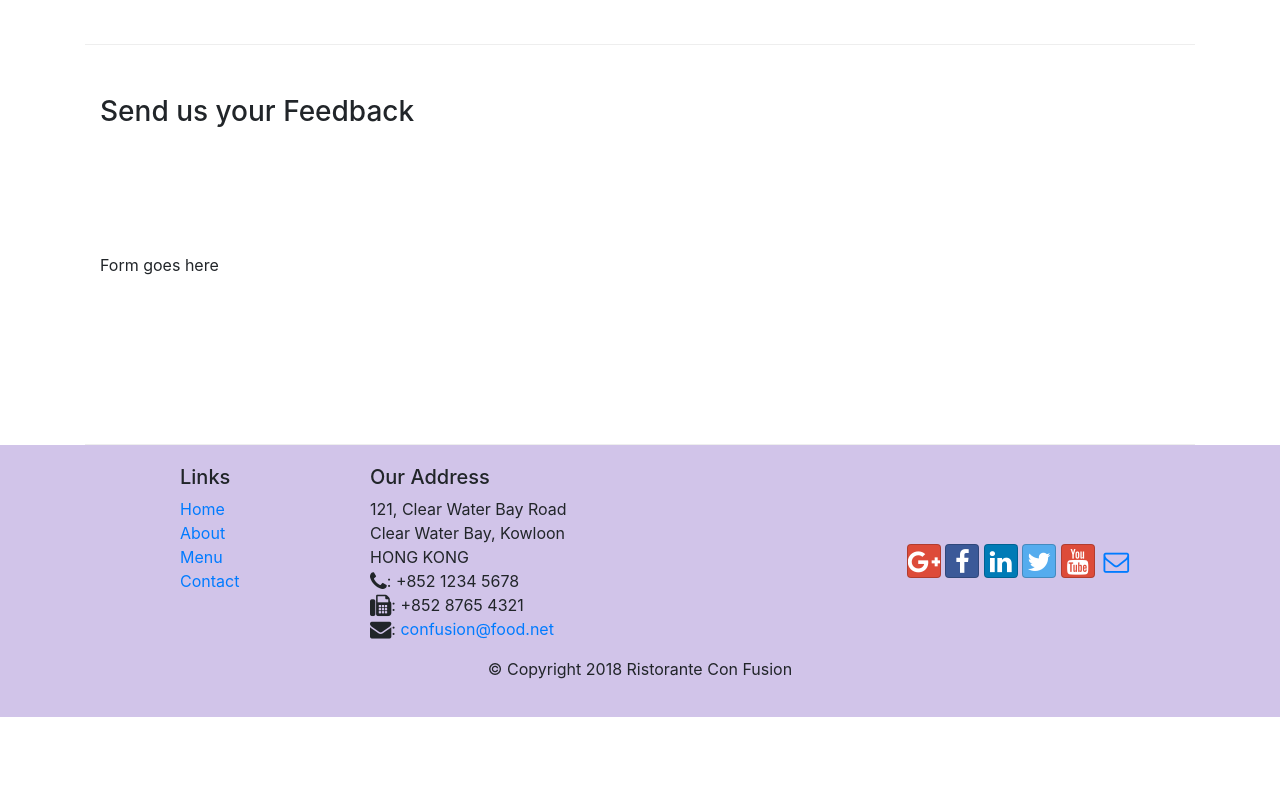
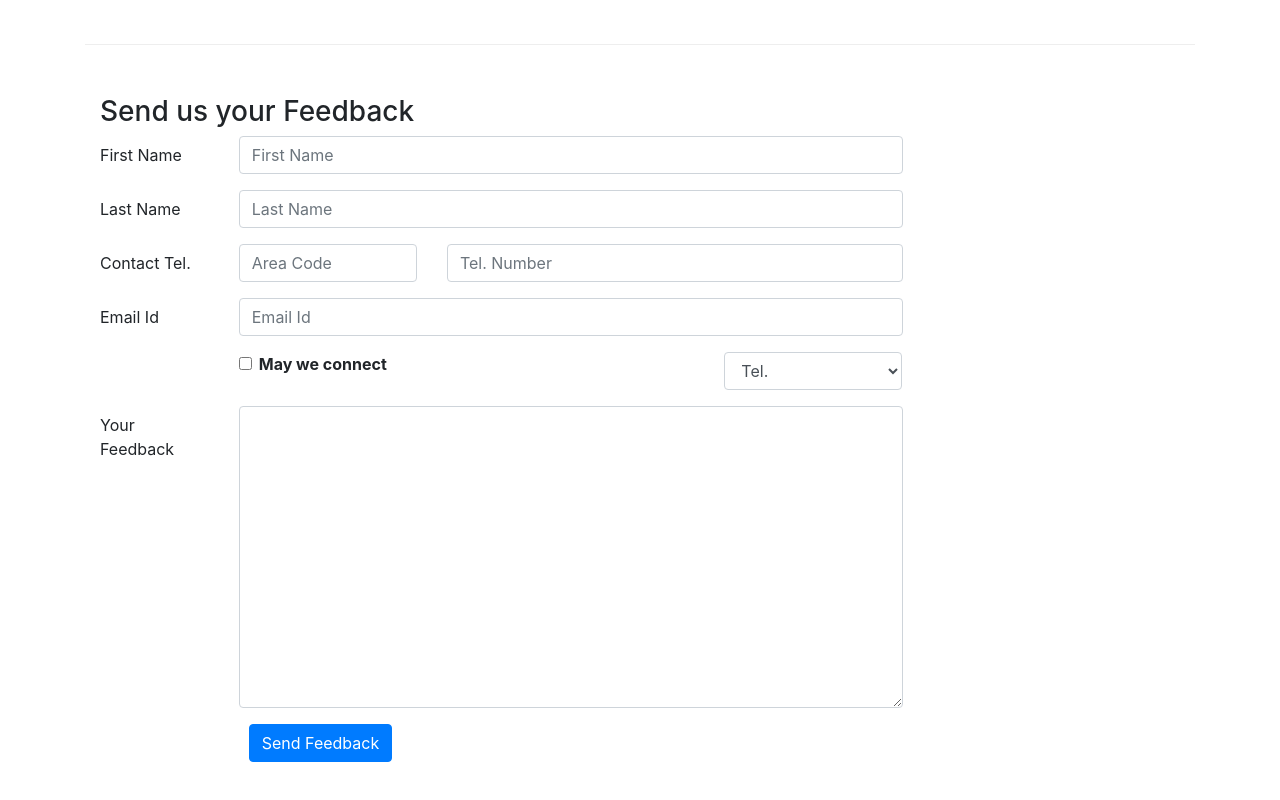
Before and after one commit to YashminTabashum/conFusion, a website: page contactus.html in a window 1280 px wide. Shown: the part 820-1620 px from the top of the page. Before the commit the page ends 1537 px from the top, so only its background shows below. Drawn offline with nearby package versions, Linux system fonts and the light colour scheme.

Commit message:
User Input - Checkbox and button group

```diff
--- a/contactus.html
+++ b/contactus.html
@@ -92,7 +92,72 @@
               <h3>Send us your Feedback</h3>
            </div>
             <div class="col-12 col-md-9">
-                Form goes here
+                <form>
+                    <div class="form-group row">
+                        <label for="firstName" class="col-md-2 col-form-label">First Name</label>
+                        <div class="col-md-10">
+                            <input type="text" class="form-control" id="firstName" name="firstName"
+                            placeholder="First Name">
+                        </div>
+                    </div>
+                    <div class="form-group row">
+                        <label for="lastName" class="col-md-2 col-form-label">Last Name</label>
+                        <div class="col-md-10">
+                            <input type="text" class="form-control" id="lastName" name="lastName"
+                            placeholder="Last Name">
+                        </div>
+                    </div>
+                    <div class="form-group row">
+                        <label for="telnum" class="col-12 col-md-2 col-form-label">Contact Tel.</label>
+                        <div class="col-5 col-md-3">
+                            <input type="tel" class="form-control" id="areacode" name="areacode"
+                            placeholder="Area Code">
+                        </div>
+                        <div class="col-7 col-md-7">
+                            <input type="tel" class="form-control" id="telnum" name="telnum"
+                            placeholder="Tel. Number">
+                        </div>
+                    </div>
+                    <div class="form-group row">
+                        <label for="emailid" class="col-md-2 col-form-label">Email Id</label>
+                        <div class="col-md-10">
+                            <input type="email" class="form-control" id="emailid" name="emailid"
+                            placeholder="Email Id">
+                        </div>
+                    </div>
+                    <div class="form-group row">
+                        <div class="col-md-6 offset-md-2">
+                            <div class="form-check">
+                                <input type="checkbox" class="form-check-input"
+                                name="approve" id="approve" value="">
+                                <label class="form-check-label" for="approve">
+                                    <strong>May we connect</strong>
+                                </label>
+                            </div>
+                        </div>
+                        <div class="col-md-3 offset-md-1">
+                            <select class="form-control">
+                                <option>Tel.</option>
+                                <option>Email</option>
+                            </select>
+                        </div>
+                    </div>
+                    <div class="form-group row">
+                        <label for="feedback" class="col-md-2 col-form-label">Your Feedback</label>
+                        <div class="col-md-10">
+                            <textarea type="email" class="form-control" id="feedback" name="feedback"
+                            rows="12"></textarea>
+                        </div>
+                    </div>
+                    <div class="form-group-row">
+                        <div class="offset-md-2 col-md-10">
+                            <button type="submit" class="btn btn-primary">
+                                Send Feedback
+                            </button>
+                        </div>
+
+                    </div>
+                </form>
             </div>
              <div class="col-12 col-md">
             </div>
```
